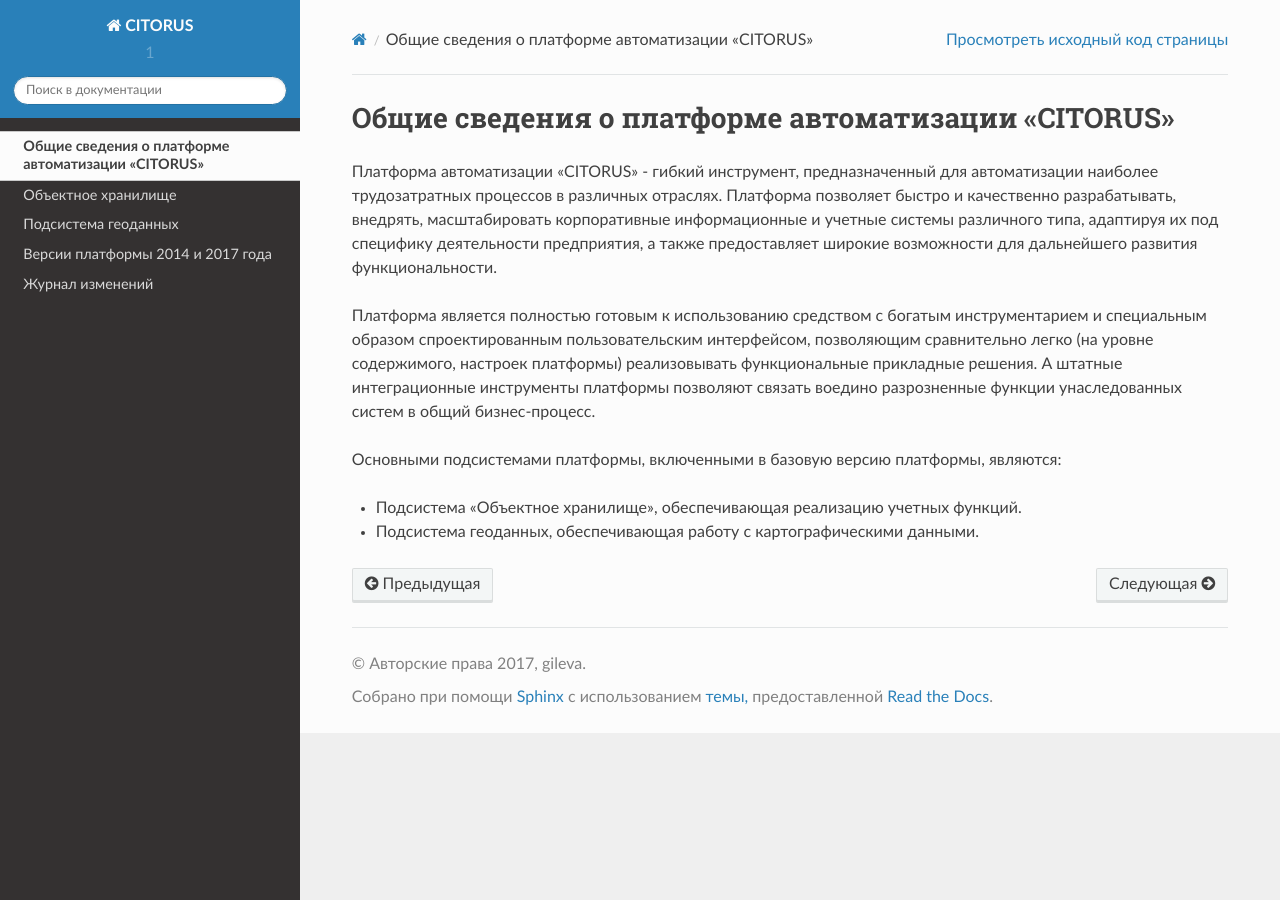
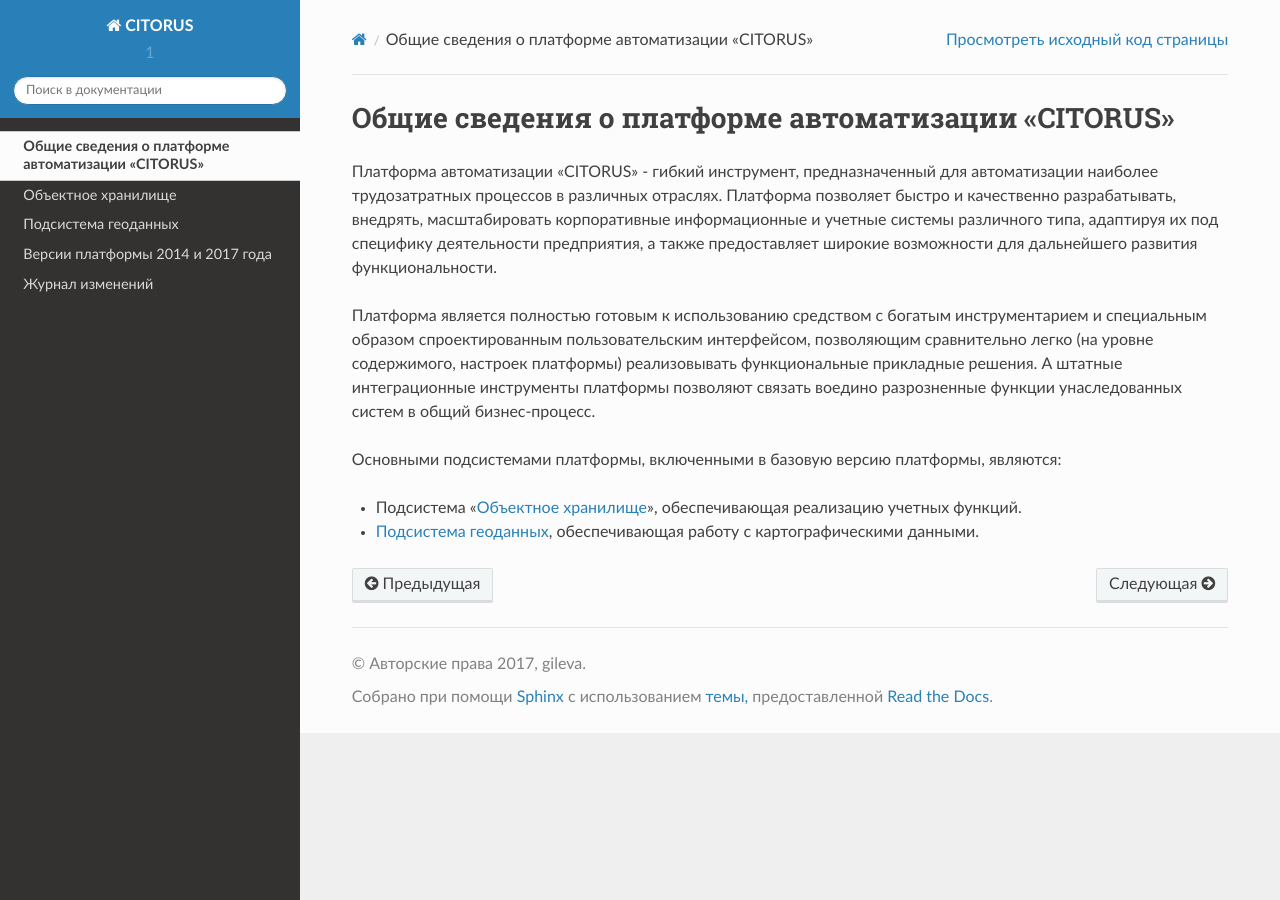
Before and after one commit to citoruspm/citorus, a Sphinx documentation site: the page built from source/general.rst, in a window 1280 px wide. Built offline with Sphinx 7.4.7 and the Read the Docs theme 2.0.0, drawn with Linux system fonts in a browser that asks for light colours; formulas are drawn with MathJax 3; part of the change alters nothing that is shown.

```diff
--- a/source/general.rst
+++ b/source/general.rst
@@ -7,5 +7,5 @@
 
 Основными подсистемами платформы, включенными в базовую версию платформы, являются:
 
-- Подсистема «Объектное хранилище», обеспечивающая реализацию учетных функций.
-- Подсистема геоданных, обеспечивающая работу с картографическими данными.
+- Подсистема «:ref:`object-storage`», обеспечивающая реализацию учетных функций.
+- :ref:`geo-subsystem`, обеспечивающая работу с картографическими данными.
```
